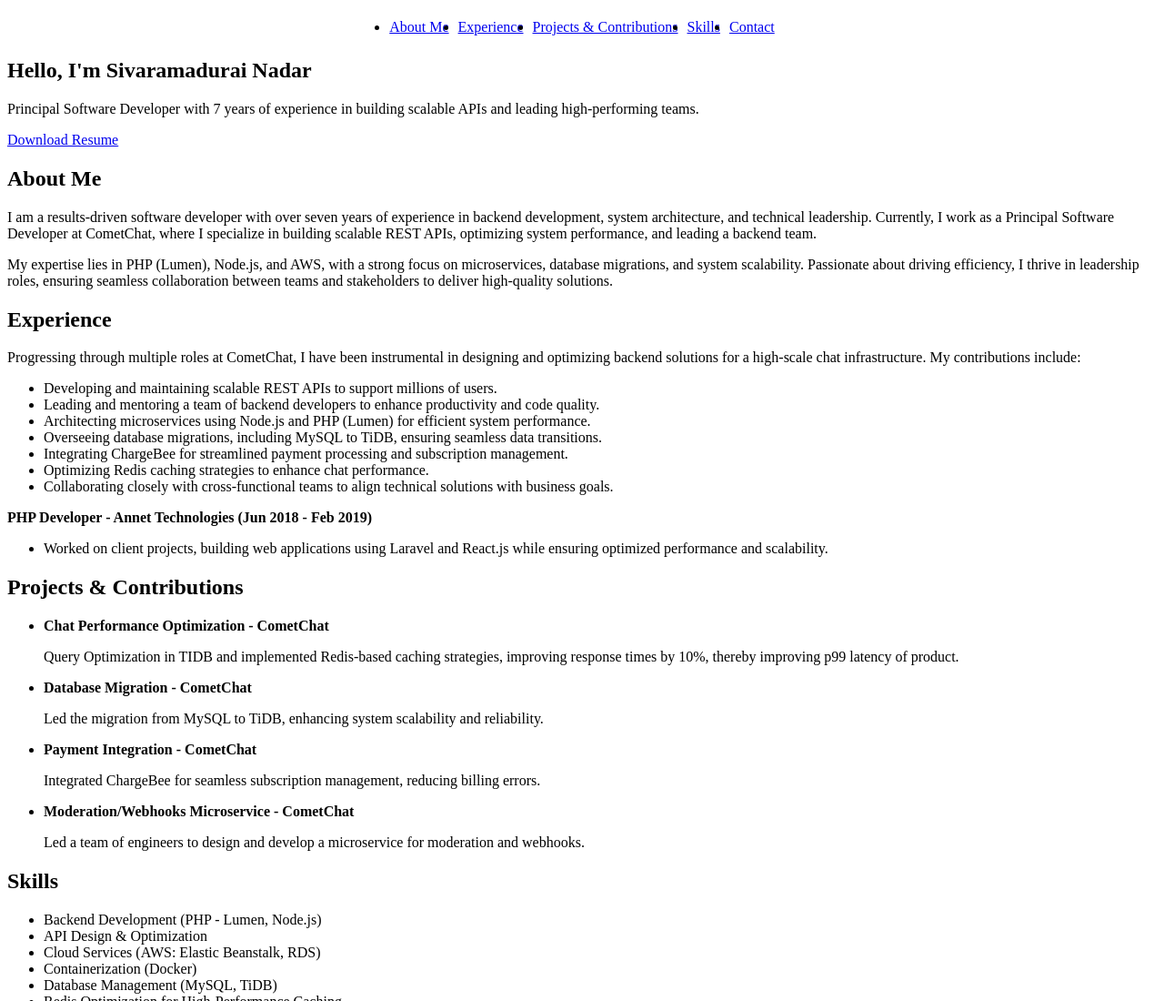
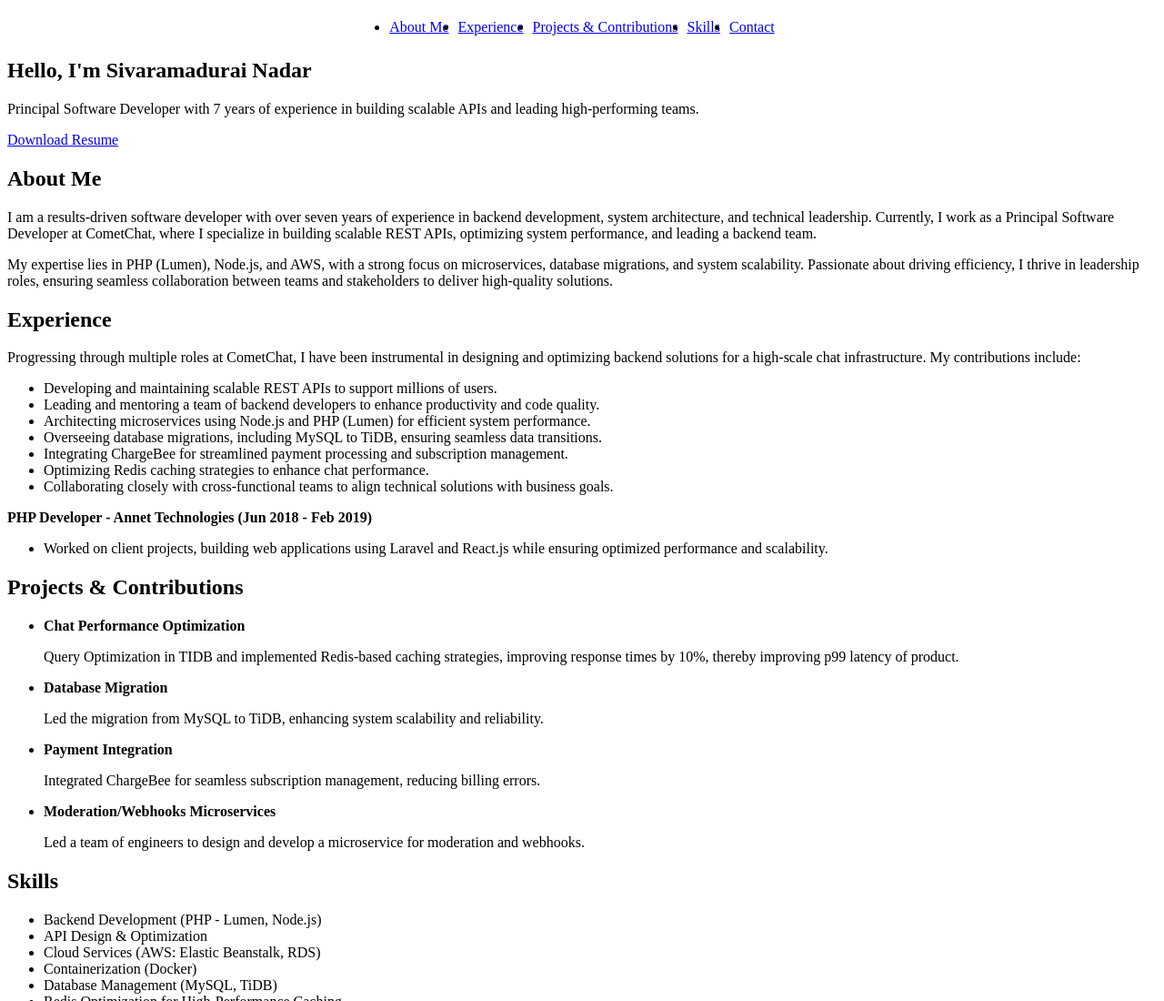
Before and after one commit to ShivramN/siva-resume, a plain HTML site: page index.html in a window 1280 px wide. Shown: the top 1100 px of the page at 91% size. Drawn offline with Linux system fonts and the light colour scheme.

Commit message:
Update index.html

```diff
--- a/index.html
+++ b/index.html
@@ -63,16 +63,16 @@
         <div class="container">
             <h2>Projects & Contributions</h2>
             <ul>
-                <li><strong>Chat Performance Optimization - CometChat</strong>
+                <li><strong>Chat Performance Optimization</strong>
                     <p>Query Optimization in TIDB and implemented Redis-based caching strategies, improving response times by 10%, thereby improving p99 latency of product.</p>
                 </li>
-                <li><strong>Database Migration - CometChat</strong>
+                <li><strong>Database Migration</strong>
                     <p>Led the migration from MySQL to TiDB, enhancing system scalability and reliability.</p>
                 </li>
-                <li><strong>Payment Integration - CometChat</strong>
+                <li><strong>Payment Integration</strong>
                     <p>Integrated ChargeBee for seamless subscription management, reducing billing errors.</p>
                 </li>
-                <li><strong>Moderation/Webhooks Microservice - CometChat</strong>
+                <li><strong>Moderation/Webhooks Microservices</strong>
                     <p>Led a team of engineers to design and develop a microservice for moderation and webhooks.</p>
                 </li>
             </ul>
```
